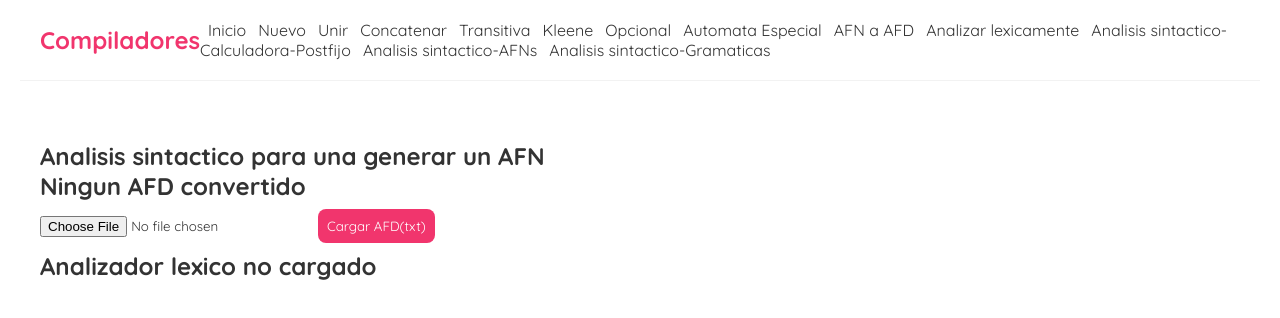
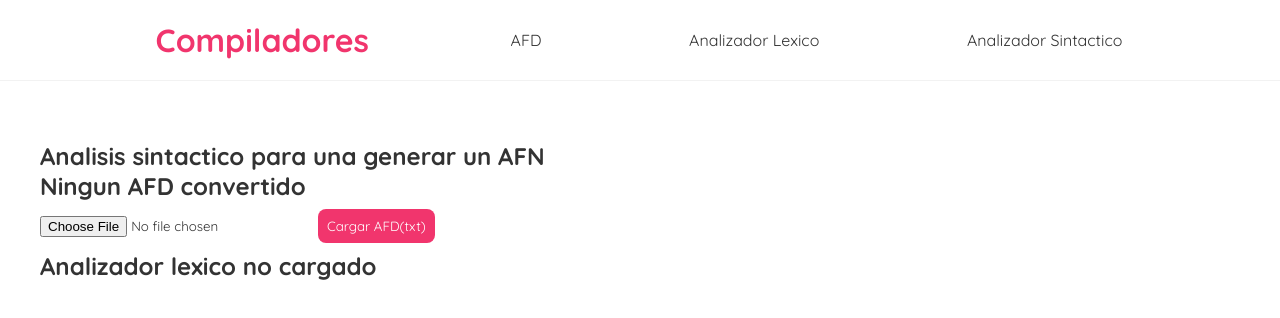
Before and after one commit to JomaDm/Proyecto_Compiladores, a React (Create React App) app: page /operation/SintacticAnalysisAFNs in a window 1280 px wide. Shown: the top 318 px of the page. Built offline with nearby package versions, Linux system fonts and the light colour scheme.

Commit message:
Menu desplegable en la barra de navegacion

```diff
--- a/src/components/navbar.js
+++ b/src/components/navbar.js
@@ -1,25 +1,58 @@
 import {Link} from 'react-router-dom'
+import { useState } from "react";
 
 const Navbar = () => {
+    const [openList, setOpenList] = useState([false,false,false]);
     return (
-        <nav className="navbar">
-            <h1>Compiladores</h1>
-            <div className="links">
-                <Link to="/">Inicio</Link>
-                <Link to="../operation/New">Nuevo</Link>
-                <Link to="../operation/Join">Unir</Link>
-                <Link to="../operation/Concatenate">Concatenar</Link>
-                <Link to="../operation/Transitive">Transitiva</Link>
-                <Link to="../operation/Kleene">Kleene</Link>
-                <Link to="../operation/Optional">Opcional</Link>
-                <Link to="../operation/LexiconAnalyzer_AFNs">Automata Especial</Link>
-                <Link to="../operation/AFN_to_AFD">AFN a AFD</Link>
-                <Link to="../operation/AnalyzeLexically">Analizar lexicamente</Link>
-                <Link to="../operation/SintacticAnalysisCalculator">Analisis sintactico-Calculadora-Postfijo</Link>
-                <Link to="../operation/SintacticAnalysisAFNs">Analisis sintactico-AFNs</Link>
-                <Link to="../operation/SintacticAnalysisGrammar">Analisis sintactico-Gramaticas</Link>
-            </div>
-        </nav>
+        <ul className="navbar">
+            <h1><Link onClick={() => setOpenList([false,false,false])} to="/">Compiladores</Link></h1>
+            <NavItem nombre="AFD" setOpenList={setOpenList} openList={openList} column={0}>
+                <div className="dropdown-menu">
+                    <Link onClick={() => setOpenList([false,false,false])} className="dropdown-item" to="../operation/New">Nuevo</Link>
+                    <Link onClick={() => setOpenList([false,false,false])} className="dropdown-item" to="../operation/Join">Unir</Link>
+                    <Link onClick={() => setOpenList([false,false,false])} className="dropdown-item" to="../operation/Concatenate">Concatenar</Link>
+                    <Link onClick={() => setOpenList([false,false,false])} className="dropdown-item" to="../operation/Transitive">Transitiva</Link>
+                    <Link onClick={() => setOpenList([false,false,false])} className="dropdown-item" to="../operation/Kleene">Kleene</Link>
+                    <Link onClick={() => setOpenList([false,false,false])} className="dropdown-item" to="../operation/Optional">Opcional</Link>
+                    <Link onClick={() => setOpenList([false,false,false])} className="dropdown-item" to="../operation/LexiconAnalyzer_AFNs">Automata Especial</Link>
+                    <Link onClick={() => setOpenList([false,false,false])} className="dropdown-item" to="../operation/AFN_to_AFD">AFN a AFD</Link>
+                </div>
+
+            </NavItem>
+            <NavItem nombre="Analizador Lexico" setOpenList={setOpenList} openList={openList} column={1}>
+                <div className="dropdown-menu">
+                    <Link onClick={() => setOpenList([false,false,false])} to="../operation/AnalyzeLexically">Analizar lexicamente</Link>
+                </div>
+            </NavItem>
+            <NavItem nombre="Analizador Sintactico" setOpenList={setOpenList} openList={openList} column={2}>
+                <div className="dropdown-menu">
+                    <Link onClick={() => setOpenList([false,false,false])} to="../operation/SintacticAnalysisCalculator">Analisis sintactico-Calculadora-Postfijo</Link>
+                    <Link onClick={() => setOpenList([false,false,false])} to="../operation/SintacticAnalysisAFNs">Analisis sintactico-AFNs</Link>
+                    <Link onClick={() => setOpenList([false,false,false])} to="../operation/SintacticAnalysisGrammar">Analisis sintactico-Gramaticas</Link>
+                </div>
+            </NavItem>
+        </ul>
+    );
+}
+
+
+const NavItem = (props) =>  {
+    let {openList,setOpenList,column,nombre} = props;
+    return (
+        <li className="navbar-item">
+            <a
+                href="#/"
+                onClick={() => {
+                    let newOpenList = openList.slice();
+                    newOpenList[column] = !newOpenList[column];
+                    setOpenList(newOpenList);
+                    console.log(openList);
+                }}
+            >
+                {nombre}
+            </a>
+            {openList[column] && props.children}
+        </li>
     );
 }
 
--- a/src/controller/AnalizadorSintactico_Gramaticas.js
+++ b/src/controller/AnalizadorSintactico_Gramaticas.js
@@ -40,12 +40,12 @@ export default class AnalizadorSintactico_Gramaticas {
         let m = this.Vt.size + 1;
         this.tablaLL1 = new Array(n);
 
-        for (var i = 0; i < n; i++) {
+        for (let i = 0; i < n; i++) {
             this.tablaLL1[i] = new Array(m);
         }
 
-        for (var i = 0; i < n; i++) {
-            for (var j = 0; j < m; j++) {
+        for (let i = 0; i < n; i++) {
+            for (let j = 0; j < m; j++) {
                 this.tablaLL1[i][j] = -1;
             }
         }
@@ -77,7 +77,7 @@ export default class AnalizadorSintactico_Gramaticas {
             }
         }
 
-        for (var j = 0; j < this.reglas.length; j++) {
+        for (let j = 0; j < this.reglas.length; j++) {
             let conjuntoTemporal = null;
             let beEpsilon = false;
 
@@ -88,7 +88,6 @@ export default class AnalizadorSintactico_Gramaticas {
                 conjuntoTemporal = this.iniciarFollow(this.reglas[j].NoTerminal)
             }
             console.log(conjuntoTemporal)
-            let k = 0;
             conjuntoTemporal.forEach((elem) => {
                 // console.log(elem)
 
@@ -141,21 +140,18 @@ export default class AnalizadorSintactico_Gramaticas {
             console.log("X: " + x + " Y: " + y);
             this.historialAcciones.push(this.tablaLL1[x][y]);
 
-            if(this.tablaLL1[x][y] === 'Aceptar'){
+            if (this.tablaLL1[x][y] === 'Aceptar') {
                 valida = true;
                 break;
-            }
-            else if(this.tablaLL1[x][y] === 'pop'){
+            } else if (this.tablaLL1[x][y] === 'pop') {
                 this.pilaDeAnalisis.pop();
                 this.cadenaSimbolos.pop();
-            }
-            else if(this.tablaLL1[x][y] === 'epsilon'){
+            } else if (this.tablaLL1[x][y] === 'epsilon') {
                 this.pilaDeAnalisis.pop();
-            }
-            else if(this.tablaLL1[x][y] === -1){
+            } else if (this.tablaLL1[x][y] === -1) {
                 valida = false;
                 break;
-            }else{
+            } else {
                 this.pilaDeAnalisis.pop();
                 console.log(this.tablaLL1[x][y].regla);
                 this.pilaDeAnalisis = this.pilaDeAnalisis.concat(this.tablaLL1[x][y].regla.reverse());
@@ -290,13 +286,13 @@ export default class AnalizadorSintactico_Gramaticas {
                         if (aux.has('epsilon')) {
                             if (!visitados.has(this.reglas[i + 1].NoTerminal)) {
                                 let aux1 = this.follow(this.reglas[i + 1].NoTerminal, visitados);
-                                for (var elem of aux1) {
+                                for (let elem of aux1) {
                                     s.add(elem);
                                 }
                             }
                             aux.delete('epsilon');
                         }
-                        for (var elem of aux) {
+                        for (let elem of aux) {
                             s.add(elem);
                         }
                         // console.log(s)
@@ -339,8 +335,7 @@ export default class AnalizadorSintactico_Gramaticas {
         if (r) {
             if (this.analizadorLexicoGramatica.yylex().token !== 0) {
                 return false;
-            }
-            else {
+            } else {
                 this.separarTerminales();
                 console.log(this.arrayFirst);
                 console.log(this.arrayFollow);
--- a/src/css/index.css
+++ b/src/css/index.css
@@ -10,13 +10,13 @@
 	padding: 20px;
 	display: flex;
 	align-items: center;
-	max-width: 1200px;
+	max-width: 100%;
+	height: 100%;
 	margin: 0 auto;
 	border-bottom: 1px solid #f2f2f2;
+	justify-content: space-evenly;
 }
-.navbar h1 {
-	color: #f1356d;
-}
+
 .navbar .links {
 	margin-left: auto;
 }
@@ -28,12 +28,41 @@
 .navbar a:hover {
 	color: #f1356d;
 }
+.navbar-item{
+	list-style: none;
+}
+.navbar-item a{
+	display: block;
+	width: 100%;
+	padding: 5px;
+	margin: 5px;
+	border-radius: 5px;
+}
+.navbar-item a:hover{
+	color: white;
+	background: #f1356d;
+}
+.dropdown-menu{
+	position: absolute;
+	background-color: rgb(255, 255, 255);
+	height: min-content;
+
+}
+.dropdown-item{
+	display: block;
+	width: 10px;
+	padding: 5px;
+	margin: 5px;
+	border-radius: 5px;
+}
 .content {
 	max-width: 1200px;
 	margin: 40px auto;
 	padding: 20px;
 }
-
+.navbar h1 a{
+	color: #f1356d;
+}
 .enlaces a:hover {
 	color: #f1356d;
 }
```
Also changed, not shown: 1 other file (tests, documents, lock files or other folders).
